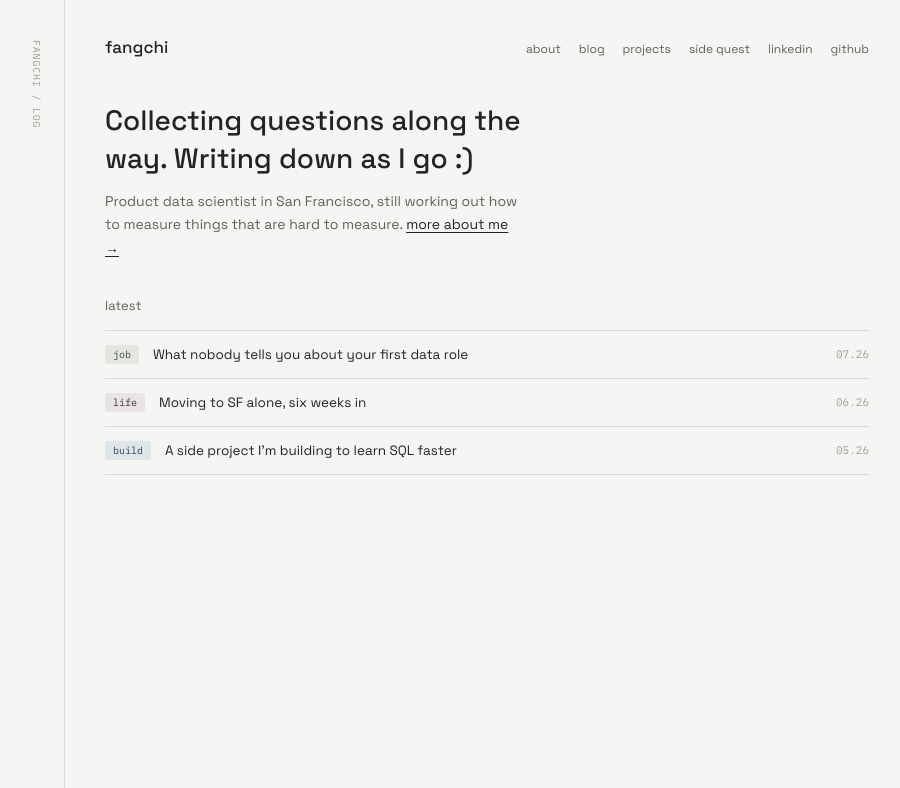
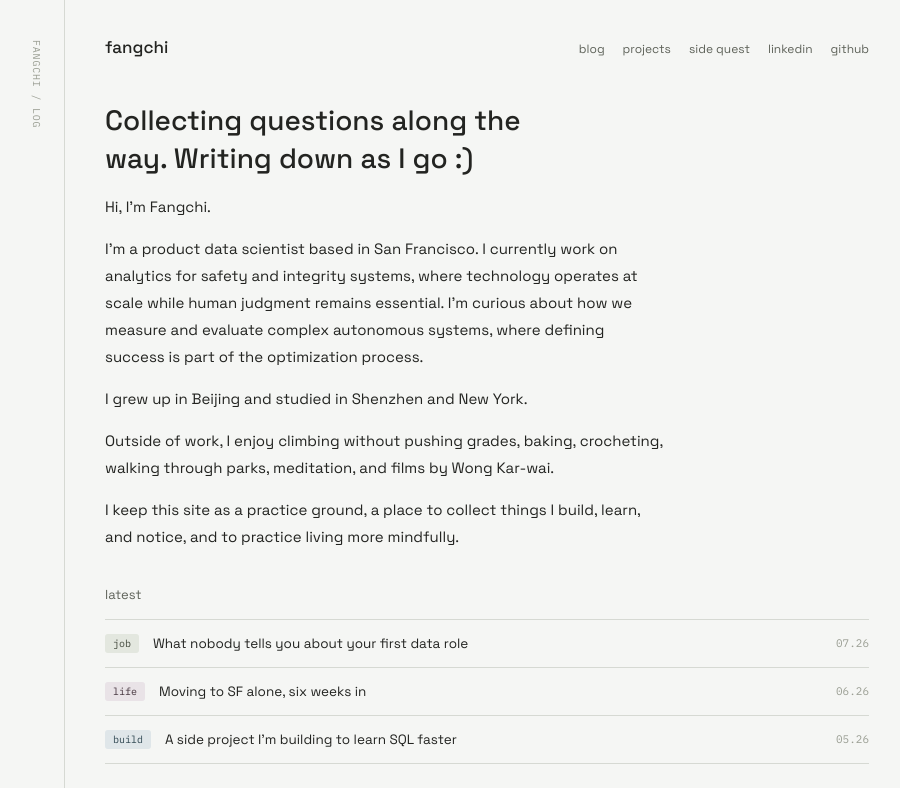
Before and after one commit to lufangchi/dululu, a Next.js app: page / in a window 1280 px wide. Shown: the top 788 px of the page, without its empty margins (181-1081 px from the left). Built offline with nearby package versions, Linux system fonts and the light colour scheme.

Commit message:
Merge about content into homepage
Removes the standalone /about page and its nav link; the full bio now lives
on the homepage alongside the tagline and latest posts, since the separate
page created a confusing second "home" entry point.

```diff
--- a/app/globals.css
+++ b/app/globals.css
@@ -86,22 +86,8 @@ a {
   max-width: 460px;
 }
 
-.intro p {
-  font-size: 14px;
-  color: var(--ink-soft);
-  line-height: 1.7;
-  max-width: 420px;
+.intro-bio {
   margin: 0 0 36px;
-}
-
-.intro p a {
-  color: var(--ink);
-  text-decoration: underline;
-  text-underline-offset: 3px;
-}
-
-.intro p a:hover {
-  color: var(--ink-soft);
 }
 
 .post-list {
--- a/app/layout.tsx
+++ b/app/layout.tsx
@@ -37,7 +37,6 @@ export default function RootLayout({
                 fangchi
               </a>
               <div className="nav-links">
-                <a href="/about">about</a>
                 <a href="/blog">blog</a>
                 <a href="/projects">projects</a>
                 <a href="/quest">side quest</a>
--- a/app/page.tsx
+++ b/app/page.tsx
@@ -8,10 +8,27 @@ export default function Home() {
     <>
       <div className="intro">
         <h1>Collecting questions along the way. Writing down as I go :)</h1>
+      </div>
+
+      <div className="post-body intro-bio">
+        <p>Hi, I&apos;m Fangchi.</p>
         <p>
-          Product data scientist in San Francisco, still working out how to
-          measure things that are hard to measure.{" "}
-          <a href="/about">more about me →</a>
+          I&apos;m a product data scientist based in San Francisco. I
+          currently work on analytics for safety and integrity systems,
+          where technology operates at scale while human judgment remains
+          essential. I&apos;m curious about how we measure and evaluate
+          complex autonomous systems, where defining success is part of the
+          optimization process.
+        </p>
+        <p>I grew up in Beijing and studied in Shenzhen and New York.</p>
+        <p>
+          Outside of work, I enjoy climbing without pushing grades, baking,
+          crocheting, walking through parks, meditation, and films by Wong
+          Kar-wai.
+        </p>
+        <p>
+          I keep this site as a practice ground, a place to collect things I
+          build, learn, and notice, and to practice living more mindfully.
         </p>
       </div>
 
```
Also changed, not shown: app/about/page.tsx (deleted, +0 -32 lines).
